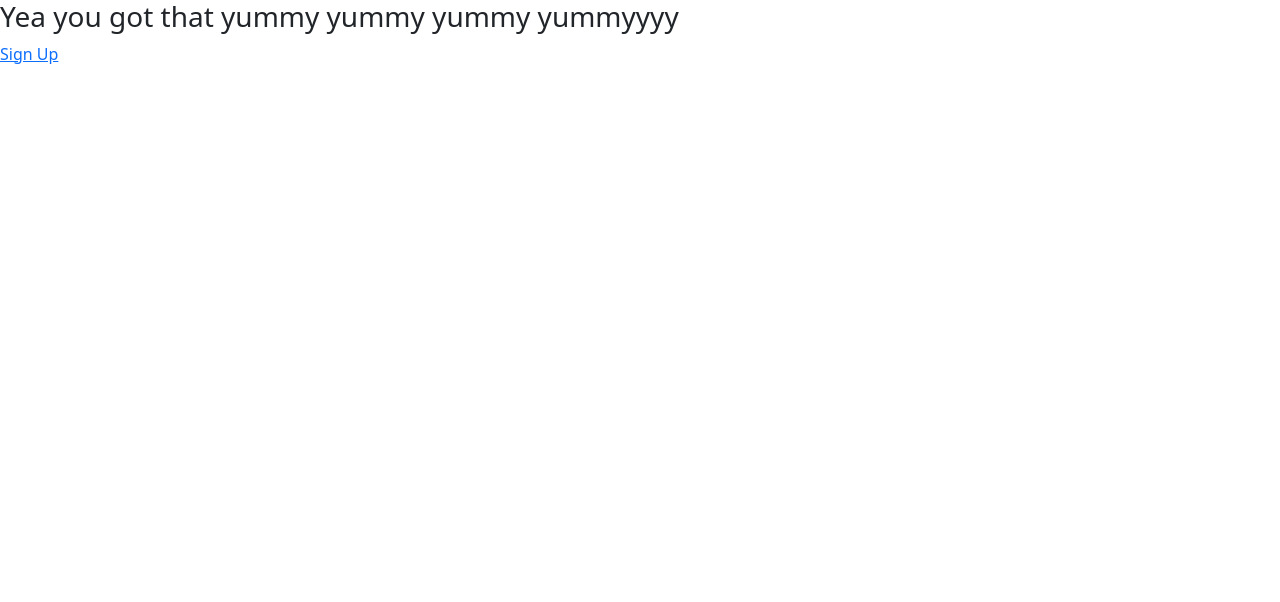
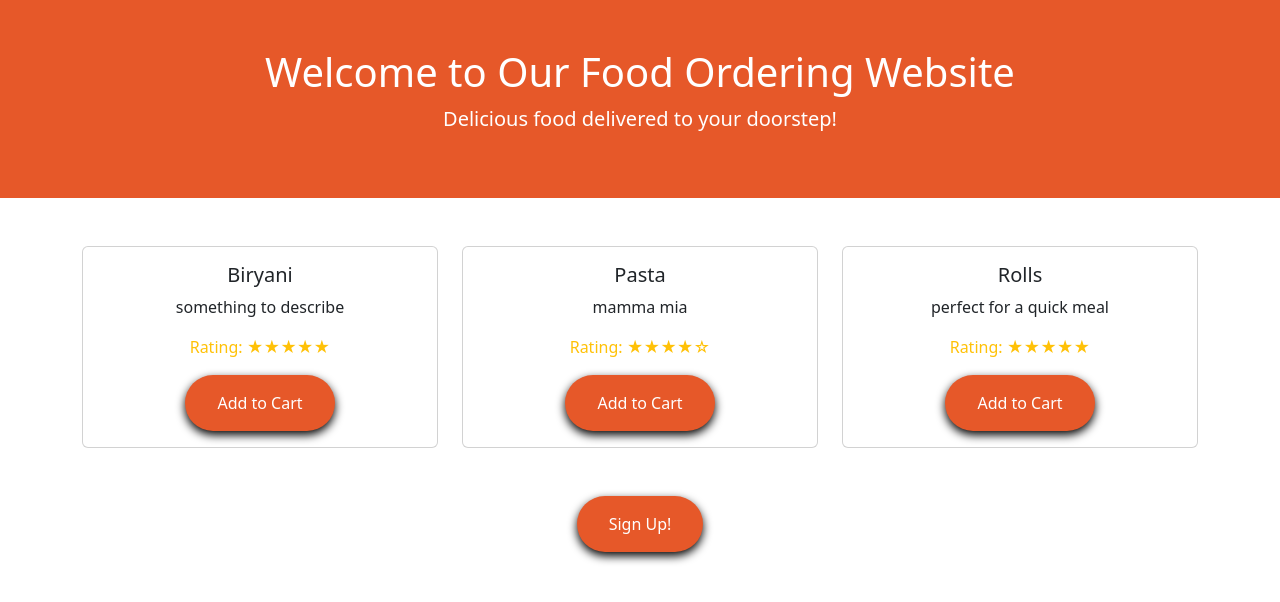
Before and after one commit to shaneg07/Yummy-WebApp, a plain HTML site: page index.html in a window 1280 px wide. Drawn offline with nearby package versions, Linux system fonts and the light colour scheme.

Commit message:
+some formating for landing page +modified buttons at signup

```diff
--- a/index.html
+++ b/index.html
@@ -7,10 +7,71 @@
 
         <link href="https://cdn.jsdelivr.net/npm/bootstrap@5.3.3/dist/css/bootstrap.min.css" rel="stylesheet" integrity="sha384-QWTKZyjpPEjISv5WaRU9OFeRpok6YctnYmDr5pNlyT2bRjXh0JMhjY6hW+ALEwIH" crossorigin="anonymous">
 
+        <style>
+            .btn {
+            background: rgb(230, 88, 41);
+            color: white;
+            padding: 1rem 2rem;
+            border: none;
+            border-radius: 50px;
+            font-size: 1rem;
+            box-shadow: 0px 4px 10px rgb(0, 0, 0);
+            transition: transform 1s, box-shadow 0.2s;
+            }
+            header {
+                background-color: rgb(230, 88, 41);
+            }
+            </style>
+            <!--dangeroulsy close to swiggy :p-->
     </head>
     <body>
-        <!--getting started-->
-        <h3>Yea you got that yummy yummy yummy yummyyyy</h3>
-        <a href="signup.html" class="button">Sign Up</a>
+        <header class="text-white text-center py-5">
+            <h1>Welcome to Our Food Ordering Website</h1>
+            <p class="lead">Delicious food delivered to your doorstep!</p>
+        </header>
+
+        <section class="container my-5">
+            <div class="row g-4">
+
+                <!-- Product Cards -->
+                <div class="col-md-4">
+                    <div class="card h-100">
+                        <div class="card-body text-center">
+                            <h5 class="card-title">Biryani</h5>
+                            <p class="card-text">something to describe</p>
+                            <p class="text-warning">Rating: ★★★★★</p>
+                            <button class="btn btn-danger">Add to Cart</button>
+                        </div>
+                    </div>
+                </div>
+
+                <div class="col-md-4">
+                    <div class="card h-100">
+                        <div class="card-body text-center">
+                            <h5 class="card-title">Pasta</h5>
+                            <p class="card-text">mamma mia</p>
+                            <p class="text-warning">Rating: ★★★★☆</p>
+                            <button class="btn btn-danger">Add to Cart</button>
+                        </div>
+                    </div>
+                </div>
+
+                <div class="col-md-4">
+                    <div class="card h-100">
+                        <div class="card-body text-center">
+                            <h5 class="card-title">Rolls</h5>
+                            <p class="card-text">perfect for a quick meal</p>
+                            <p class="text-warning">Rating: ★★★★★</p>
+                            <button class="btn btn-danger">Add to Cart</button>
+                        </div>
+                    </div>
+                </div>
+
+            </div>
+        </section>
+        <div class="container text-center my-5">
+            <a href="signup.html" class="btn">Sign Up!</a>
+        </div>
+
     </body>
 </html>
```
Also changed, not shown: signup.html (+24 -1 lines), 2 other files.
